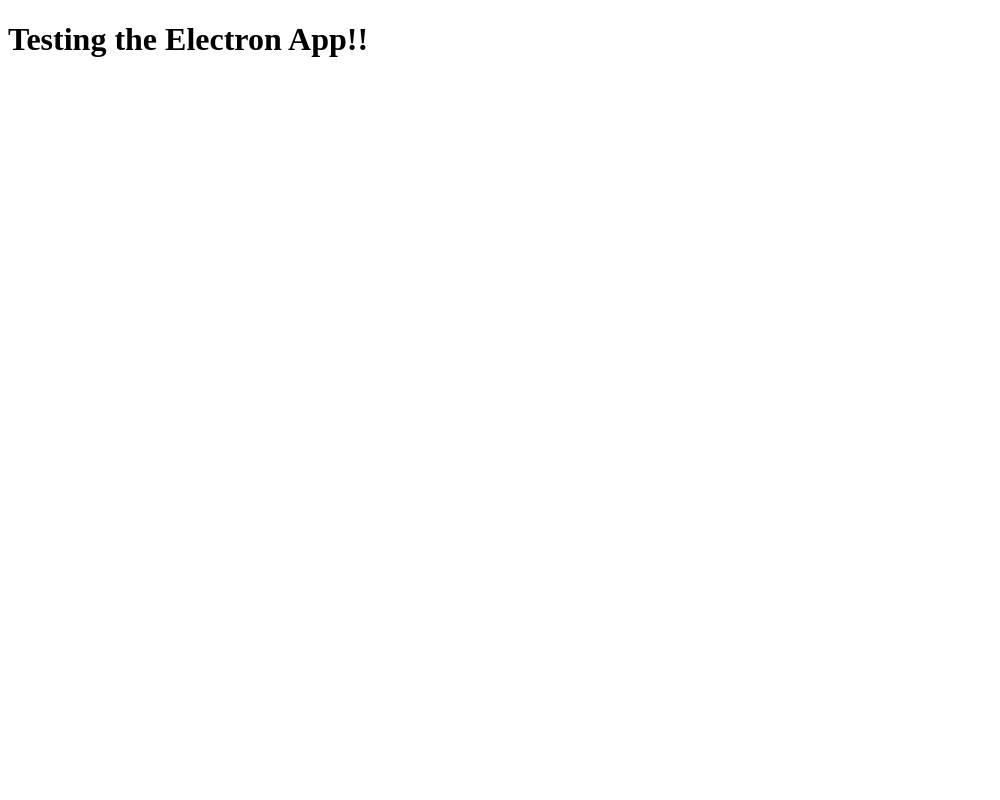
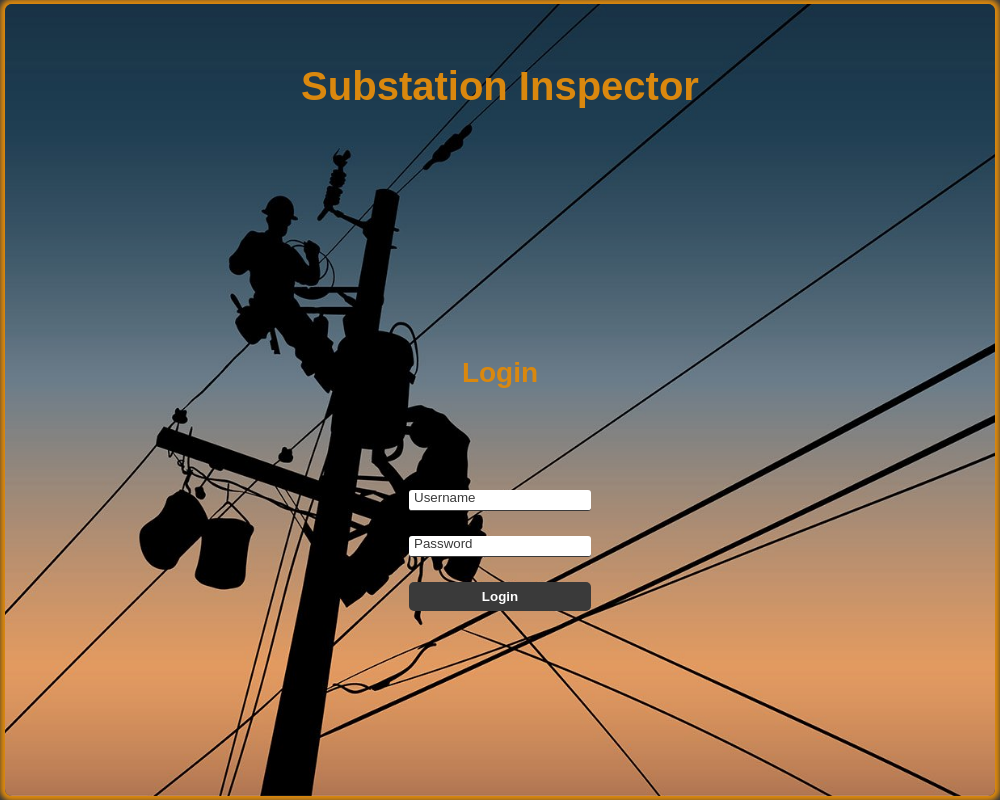
Before and after one commit to Tammada1771/PyInspector_Electron, an Electron app: page index.html in a window 1000 px wide. Drawn offline with Linux system fonts and the light colour scheme.

Commit message:
starting login page

```diff
--- a/index.html
+++ b/index.html
@@ -1,10 +1,30 @@
 <!DOCTYPE html>
-<html>
-    <head>
-        <meta charset="UTF-8">
-        <title>Hello World</title>
-    </head>
-    <body>
-        <h1>Testing the Electron App!!</h1>
-    </body>
+<html lang="en">
+
+<head>
+  <meta charset="UTF-8">
+  <meta name="viewport" content="width=device-width, initial-scale=1.0">
+  <title>Login</title>
+  <link rel="stylesheet" href="login-page.css">
+  <script defer src="login-page.js"></script>
+</head>
+
+<body>
+  <main id="main-holder">
+    <h1 id="main-header">Substation Inspector</h1>
+    <h1 id="login-header">Login</h1>
+
+    <div id="login-error-msg-holder">
+      <p id="login-error-msg">Invalid username <span id="error-msg-second-line">and/or password</span></p>
+    </div>
+
+    <form id="login-form">
+      <input type="text" name="username" id="username-field" class="login-form-field" placeholder="Username">
+      <input type="password" name="password" id="password-field" class="login-form-field" placeholder="Password">
+      <input type="submit" value="Login" id="login-form-submit">
+    </form>
+
+  </main>
+</body>
+
 </html>
--- /dev/null
+++ b/login-page.css
@@ -0,0 +1,95 @@
+html {
+    height: 100%;
+}
+
+body {
+    height: 100%;
+    margin: 0;
+    font-family: Arial, Helvetica, sans-serif;
+    display: grid;
+    justify-items: center;
+    align-items: center;
+    background-color: #3a3a3a;
+}
+
+#main-holder {
+    width: 99%;
+    height: 99%;
+    display: grid;
+    justify-items: center;
+    align-items: center;
+    background-image: url('workers.jpg');
+    background-position: center;
+    background-size: cover;
+    border-radius: 7px;
+    box-shadow: 0px 0px 5px 5px rgb(218, 136, 14);
+}
+
+#login-error-msg-holder {
+    width: 100%;
+    height: 100%;
+    display: grid;
+    justify-items: center;
+    align-items: center;
+}
+
+#login-error-msg {
+    width: 23%;
+    text-align: center;
+    margin: 0;
+    padding: 5px;
+    font-size: 12px;
+    font-weight: bold;
+    color: #8a0000;
+    border: 1px solid #8a0000;
+    background-color: #e58f8f;
+    opacity: 0;
+}
+
+#error-msg-second-line {
+    display: block;
+}
+
+#main-header {
+    font-size: 40px;
+    margin-top: 50px;
+    color: rgb(218, 136, 14);
+}
+
+#login-header {
+    font-size: 28px;
+    margin-top: 200px;
+    color: rgb(218, 136, 14);
+}
+
+#login-form {
+    display: grid;
+    justify-items: center;
+    align-items: center;
+    padding-bottom: 175px;
+}
+
+.login-form-field::placeholder {
+    color: #3a3a3a;
+}
+
+.login-form-field {
+    border: none;
+    border-bottom: 1px solid #3a3a3a;
+    margin-bottom: 25px;
+    border-radius: 3px;
+    outline: none;
+    padding: 0px 0px 5px 5px;
+}
+
+#login-form-submit {
+    width: 100%;
+    padding: 7px;
+    border: none;
+    border-radius: 5px;
+    color: white;
+    font-weight: bold;
+    background-color: #3a3a3a;
+    cursor: pointer;
+    outline: none;
+}
--- /dev/null
+++ b/login-page.js
@@ -0,0 +1,23 @@
+const loginForm = document.getElementById("login-form");
+const loginButton = document.getElementById("login-form-submit");
+const loginErrorMsg = document.getElementById("login-error-msg");
+let request = new XMLHttpRequest()
+
+loginButton.addEventListener("click", (e) => {
+    e.preventDefault();
+    const username = loginForm.username.value;
+    const password = loginForm.password.value;
+
+    request.open("GET", "http://127.0.0.1:8000/users");
+
+    request.send();
+
+    request.onload = () => {
+        if (request.status == 200) {
+            console.log(JSON.parse(request.response))
+        } else {
+            console.log("Page not found")
+        }
+    }
+
+})
```
Also changed, not shown: images/workers.jpg (added), package.json (indentation only), workers.jpg (added).
